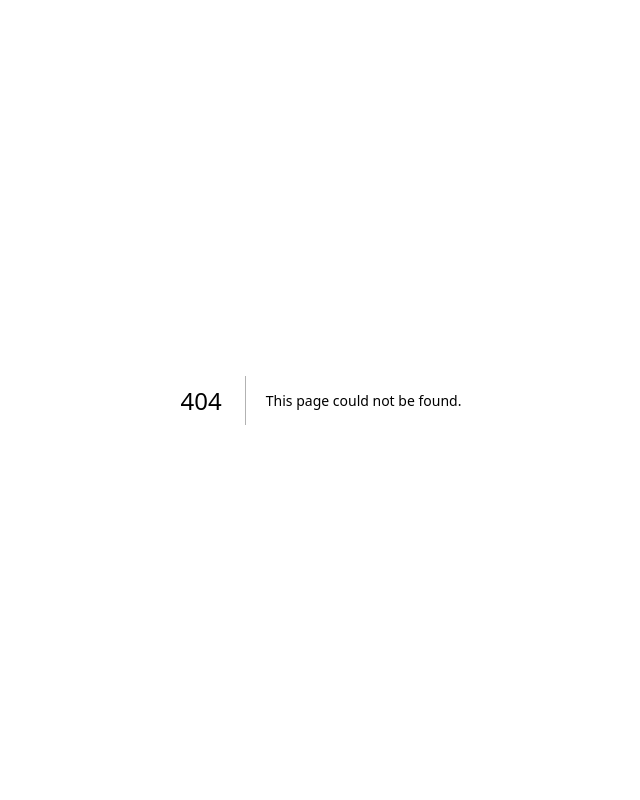
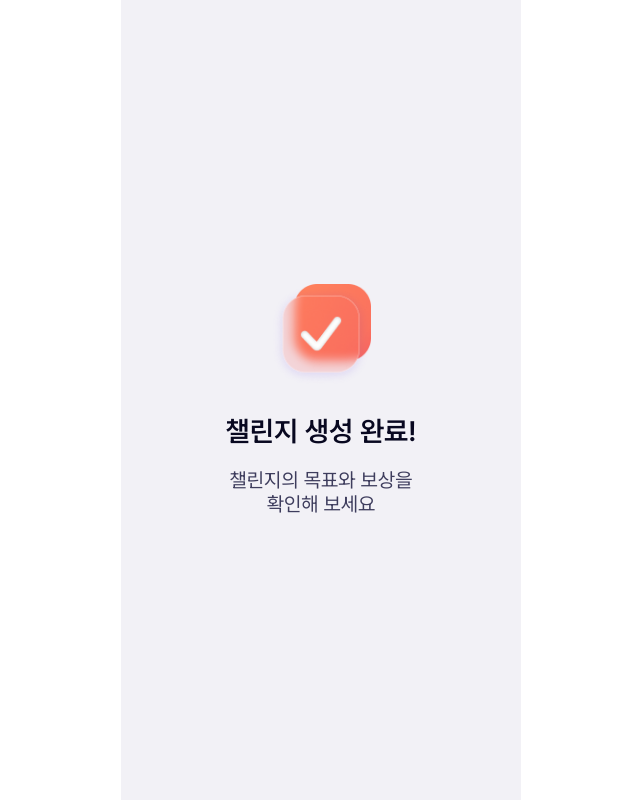
Before and after one commit to Jak-Sim/client-web, a Next.js app: page /challenge/create/success in a window 1280 px wide. Before the commit this address had no page. Shown: the whole page, without its empty margins (319-959 px from the left). Built offline with nearby package versions, Linux system fonts and the light colour scheme.

Commit message:
feat: 챌린지 생성 완료 페이지 추가

```diff
--- a/src/app/(pages)/challenge/_components/ChallengeCard.tsx
+++ b/src/app/(pages)/challenge/_components/ChallengeCard.tsx
@@ -3,7 +3,6 @@ import Link from 'next/link';
 import { ArrowRight, CrownFill, Fire, Lightning } from '@/assets/images/icons';
 import challengeImage from '@/assets/images/placeholder/chat-list.png';
 import { cn } from '@/lib/shadcn/utils';
-
 
 const INDEX_COLOR = [
   { text: 'text-v1-orange-500', bg: 'bg-v1-orange-500' },
--- a/src/app/(pages)/challenge/code/_components/CodeForm.tsx
+++ b/src/app/(pages)/challenge/code/_components/CodeForm.tsx
@@ -71,7 +71,7 @@ export default function CodeForm() {
         errorMessage={errors.code?.message || ''}
         autoComplete='off'
       />
-      <div className='flex-1'>{challenge && <ChallengeCard index={999}/>}</div>
+      <div className='flex-1'>{challenge && <ChallengeCard index={999} />}</div>
       <Button type='submit' disabled={!challenge}>
         {challenge ? '챌린지 참여하기' : '해당 코드를 확인해 주세요'}
       </Button>
--- a/src/app/(pages)/challenge/create/_components/CreateChallengeForm.tsx
+++ b/src/app/(pages)/challenge/create/_components/CreateChallengeForm.tsx
@@ -1,4 +1,5 @@
 import { MutableRefObject, useEffect } from 'react';
+import { useRouter } from 'next/navigation';
 import { zodResolver } from '@hookform/resolvers/zod';
 import { Controller, useForm, useWatch } from 'react-hook-form';
 import { z } from 'zod';
@@ -34,6 +35,7 @@ export default function CreateChallengeForm({
   removeTempChallenge,
   updateChallenge,
 }: CreateChallengeFormProps) {
+  const router = useRouter();
   const {
     register,
     handleSubmit,
@@ -74,15 +76,21 @@ export default function CreateChallengeForm({
     if (getValues('maxParticipants') !== value[1]) setValue('maxParticipants', value[1]);
   };
 
-  const onSubmit = (data: Challenge) => {
+  const onSubmit = async (data: Challenge) => {
     const { challengeName, ...rest } = data;
     const newData = {
       name: challengeName,
       ...rest,
     };
-    api.post('/challenge/create', newData);
-
-    removeTempChallenge();
+    try {
+      const response = await api.post('/challenge/create', newData);
+      const challengeId = response.data.challengeId;
+      router.push(`/challenge/create/success?challengeId=${challengeId}`);
+    } catch (error) {
+      console.error(error);
+    } finally {
+      removeTempChallenge();
+    }
   };
 
   useEffect(() => {
--- /dev/null
+++ b/src/app/(pages)/challenge/create/success/page.tsx
@@ -0,0 +1,29 @@
+import Image from 'next/image';
+import Link from 'next/link';
+import successImage from '@/assets/images/logos/challenge-success.png';
+import Button from '@/components/button/Button';
+
+const Page = ({ searchParams }: { searchParams: { challengeId: string } }) => {
+  const challengeId = searchParams.challengeId;
+
+  return (
+    <div className='flex h-full flex-1 flex-col justify-between bg-v1-background p-6'>
+      <div className='flex flex-1 flex-col items-center justify-center text-center'>
+        <Image src={successImage} alt='챌린지 생성 완료' width={100} height={100} className='mb-2' />
+        <h1 className='py-4 text-[28px] font-semibold text-v1-text-primary-700'>챌린지 생성 완료!</h1>
+        <p className='text-xl leading-[24px] text-v1-text-primary-400'>
+          챌린지의 목표와 보상을
+          <br />
+          확인해 보세요
+        </p>
+      </div>
+      {challengeId && (
+        <Link href={`/challenge/${challengeId}`}>
+          <Button variant='outline'>확인하러 가기</Button>
+        </Link>
+      )}
+    </div>
+  );
+};
+
+export default Page;
--- a/src/components/layout/PageLayout.tsx
+++ b/src/components/layout/PageLayout.tsx
@@ -11,7 +11,7 @@ const PageLayout = ({ header, footer, children, className }: PropsWithChildren<P
   return (
     <>
       {header}
-      <main className={`flex-1 overflow-auto bg-[#F2E7E2] ${className || ''}`}>{children}</main>
+      <main className={`flex-1 overflow-auto bg-v1-background ${className || ''}`}>{children}</main>
       {footer ? footer : <Footer />}
     </>
   );
```
